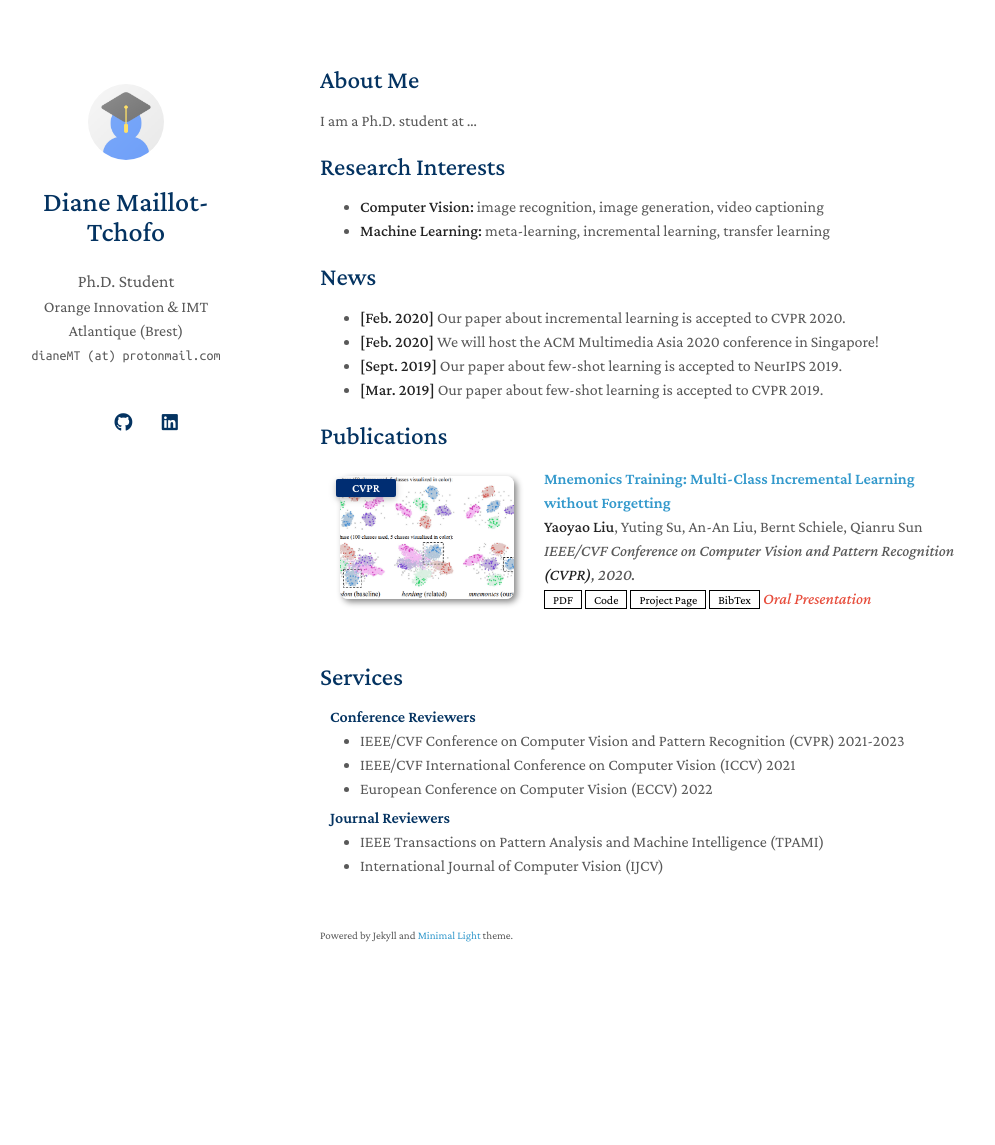
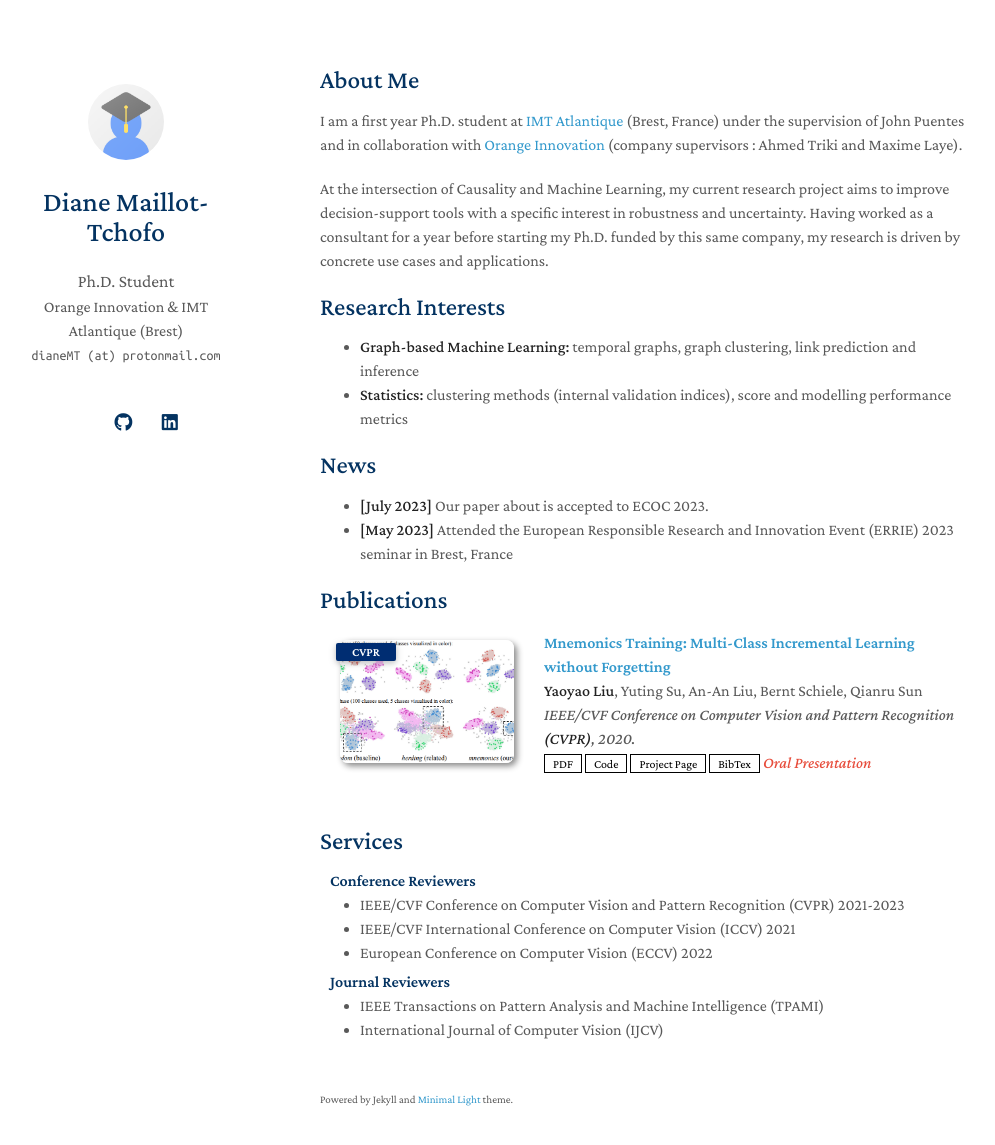
Before and after one commit to DianeMT/DianeMT.github.io, a Jekyll site: the page built from index.md, in a window 1280 px wide and 1180 px high. Shown: the top 1145 px of the window, without its empty margins (150-1145 px from the left). Built offline with Jekyll 4.4.1, drawn with Linux system fonts in a browser that asks for light colours; nearby versions of some CDN libraries; a style sheet for code colours, icons or effects is not loaded; our own code applies the rules of GitHub Pages for plain Markdown files.

Commit message:
Update index.md

```diff
--- a/index.md
+++ b/index.md
@@ -4,19 +4,20 @@ layout: homepage
 
 ## About Me
 
-I am a Ph.D. student at ...
+I am a first year Ph.D. student at [IMT Atlantique](https://www.imt-atlantique.fr/en) (Brest, France) under the supervision of John Puentes and  in collaboration with [Orange Innovation](https://hellofuture.orange.com/en/) (company supervisors : Ahmed Triki and Maxime Laye).
+
+At the intersection of Causality and Machine Learning, my current research project aims to improve decision-support tools with a specific interest in robustness and uncertainty. Having worked as a consultant for a year before starting my Ph.D. funded by this same company, my research is driven by concrete use cases and applications.
 
 ## Research Interests
 
-- **Computer Vision:** image recognition, image generation, video captioning
-- **Machine Learning:** meta-learning, incremental learning, transfer learning
+- **Graph-based Machine Learning:** temporal graphs, graph clustering, link prediction and inference
+- **Statistics:** clustering methods (internal validation indices), score and modelling performance metrics
 
 ## News
 
-- **[Feb. 2020]** Our paper about incremental learning is accepted to CVPR 2020.
-- **[Feb. 2020]** We will host the ACM Multimedia Asia 2020 conference in Singapore!
-- **[Sept. 2019]** Our paper about few-shot learning is accepted to NeurIPS 2019.
-- **[Mar. 2019]** Our paper about few-shot learning is accepted to CVPR 2019.
+- **[July 2023]** Our paper about  is accepted to ECOC 2023.
+- **[May 2023]** Attended the European Responsible Research and Innovation Event (ERRIE) 2023 seminar in Brest, France
+
 
 {% include_relative _includes/publications.md %}
 
```
